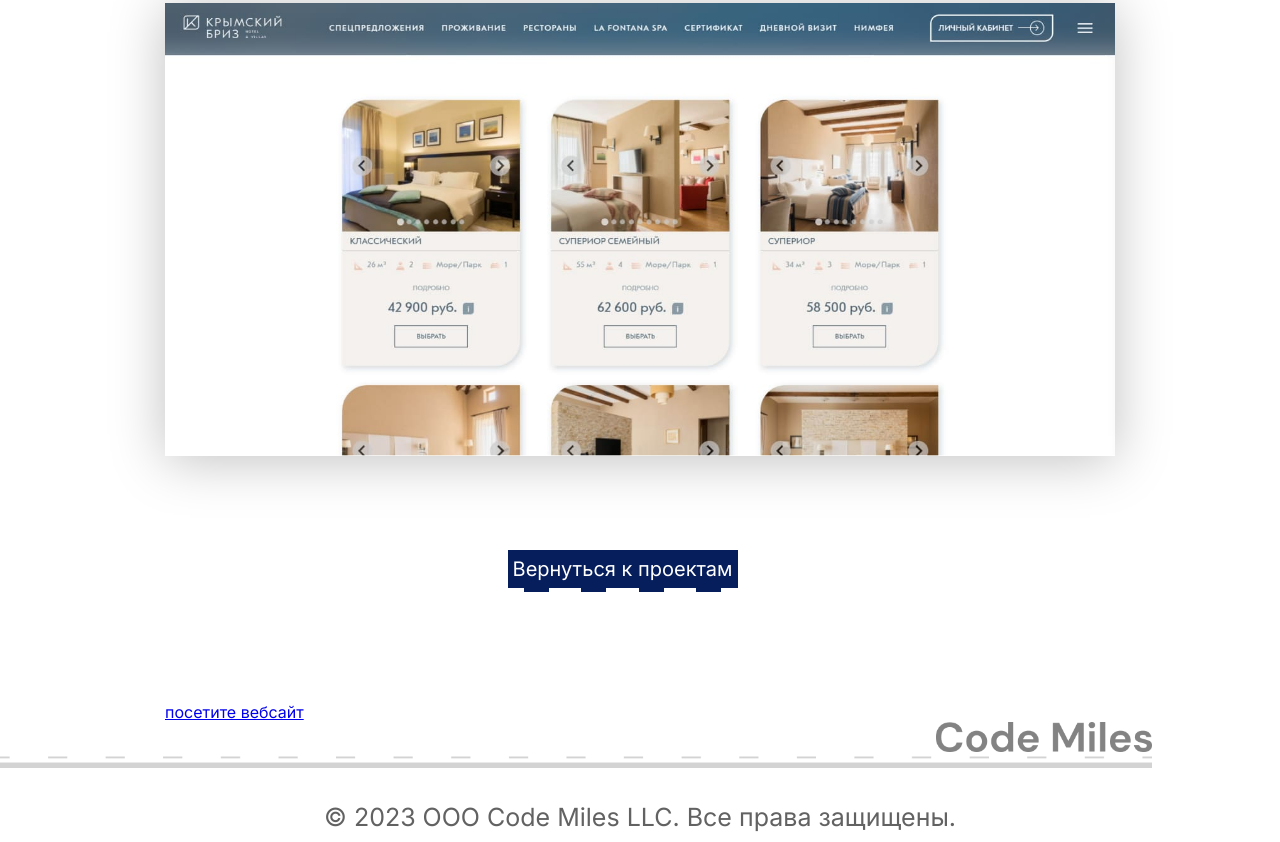
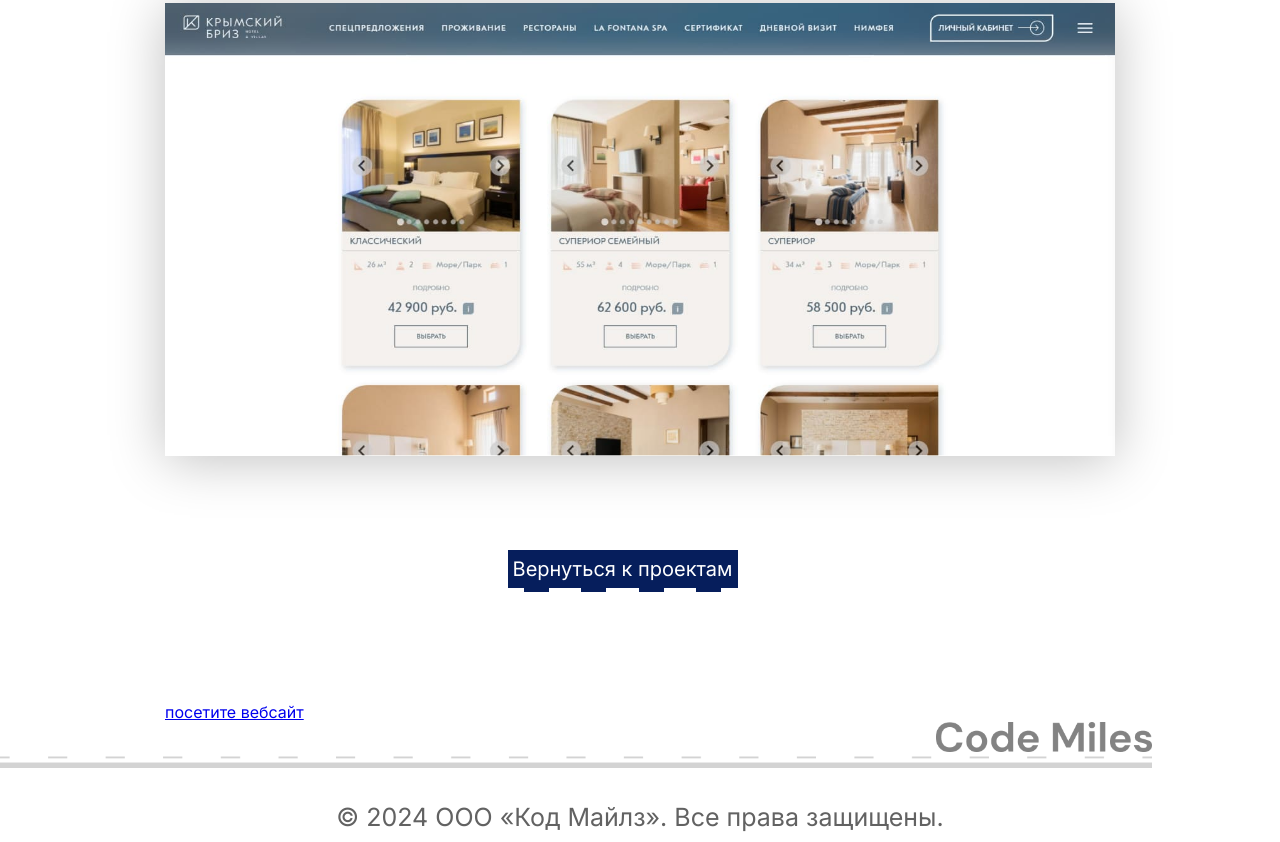
Before and after one commit to HarutDev77/CodeMilesRepo, a website: page krimskiyBriz.html in a window 1280 px wide. Shown: the part 2609-3451 px from the top of the page. Drawn offline with nearby package versions, Linux system fonts and the light colour scheme.

Commit message:
minor changes

```diff
--- a/krimskiyBriz.html
+++ b/krimskiyBriz.html
@@ -125,7 +125,7 @@
     </section>
     <section class="section_contact_us_code_miles_logo_container">
         <img src="./images/footerLogoCodeMiles.png" alt="Code Miles logo">
-        <h4>© 2023 ООО Code Miles LLC. Все права защищены.</h4>
+        <h4 class="copyright"></h4>
     </section>
 
 
--- a/main.js
+++ b/main.js
@@ -8,6 +8,16 @@ const LongLIne = document.querySelectorAll("#LongLine");
 const mobMenufirstDiv = document.querySelector(".identifierFirstDiv");
 const mobMenuSecondDiv = document.querySelector(".identifierSecondDiv");
 const mobMenuThirdDiv = document.querySelector(".identifierThirdDiv");
+const copyrights = document.querySelectorAll(".copyright");
+
+const specificDate = new Date();
+const year = specificDate.getFullYear();
+
+copyrights.forEach(copyright => {
+  copyright.innerText = `© ${year} ООО «Код Майлз». Все права защищены.`
+})
+
+
 
 buttonLeaveRequest !== null
   ? buttonLeaveRequest.addEventListener("click", toggleFeedBackForm)
```
Also changed, not shown: BBSFinance.html (+3 -3 lines), index.html (+1 -1 lines), infusionGames.html (+1 -1 lines).
